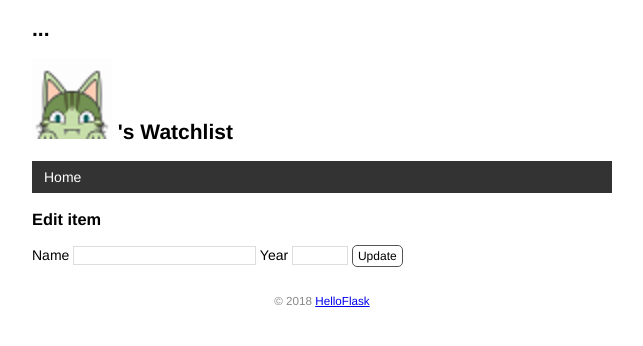
After one commit to Kerwin426/pyhonwatchlist, a Flask app: template templates/edit.html in a window 1280 px wide. The commit adds this page. Shown: the top 346 px of the page, without its empty margins (318-961 px from the left). Run offline with Flask 3, Linux system fonts and the light colour scheme; the template is opened without the code that fills it, so the values that code supplies are empty.

Commit message:
Create, edit and delete item by form

```diff
--- a/app.py
+++ b/app.py
@@ -1,4 +1,4 @@
-from flask import Flask,url_for,render_template
+from flask import Flask,url_for,render_template,request,redirect,flash
 from markupsafe import escape
 from flask_sqlalchemy import SQLAlchemy
 import os
@@ -14,6 +14,7 @@ else:
 app = Flask(__name__)
 app.config['SQLALCHEMY_DATABASE_URI'] = prefix + os.path.join(app.root_path, 'data.db')
 app.config['SQLALCHEMY_TRACK_MODIFICATIONS'] = False # 关闭对模型修改的监控
+app.config['SECRET_KEY'] = 'dev'  # 等同于 app.secret_key = 'dev'
 db = SQLAlchemy(app)# 初始化扩展，传入创建的 Flask 实例app
 
 
@@ -24,10 +25,49 @@ def inject_user():
     user = User.query.first()
     return dict(user=user)
 
-@app.route('/')
+@app.route('/',methods=['GET', 'POST'])
 def index():
+    if request.method == 'POST':
+        title = request.form['title']
+        year = request.form['year']
+        if not title or not year or len(year) > 4 or len(title) > 60:
+            flash('Invalid input.')
+            return redirect(url_for('index'))
+        movie = Movie(title=title, year=year)
+        db.session.add(movie)
+        db.session.commit()
+        flash('Item created.')
+        return redirect(url_for('index'))
     movies = Movie.query.all()
     return render_template('index.html',  movies=movies)
+
+@app.route('/movie/edit/<int:movie_id>', methods=['GET', 'POST'])
+def edit(movie_id):
+    movie = Movie.query.get_or_404(movie_id)
+
+    if request.method == 'POST':  # 处理编辑表单的提交请求
+        title = request.form['title']
+        year = request.form['year']
+
+        if not title or not year or len(year) != 4 or len(title) > 60:
+            flash('Invalid input.')
+            return redirect(url_for('edit', movie_id=movie_id))  # 重定向回对应的编辑页面
+
+        movie.title = title  # 更新标题
+        movie.year = year  # 更新年份
+        db.session.commit()  # 提交数据库会话
+        flash('Item updated.')
+        return redirect(url_for('index'))  # 重定向回主页
+
+    return render_template('edit.html', movie=movie)  # 传入被编辑的电影记录
+
+@app.route('/movie/delete/<int:movie_id>', methods=['POST'])  # 限定只接受 POST 请求
+def delete(movie_id):
+    movie = Movie.query.get_or_404(movie_id)  # 获取电影记录
+    db.session.delete(movie)  # 删除对应的记录
+    db.session.commit()  # 提交数据库会话
+    flash('Item deleted.')
+    return redirect(url_for('index'))  # 重定向回主页
 
 # 返回渲染好的错误模板
 @app.errorhandler(404)
@@ -89,30 +129,3 @@ def forge():
 
     db.session.commit()
     click.echo('Done.')
-# @app.route('/user/<name>')
-# def user_page(name):
-#     return f'User {escape(name)}'
-
-# @app.route('/test')
-# def test_url_for():
-#     # 下面的print是会在终端打印的
-#     print(url_for('hello')) # 生成URL
-#     print(url_for('user_page',name='greyli')) # 生成URL
-#     print(url_for('user_page',name='peter')) # 生成URL
-#     print(url_for('test_url_for')) # 生成URL
-#     print(url_for('test_url_for',num=2)) # 生成URL
-#     return 'This is a test page'
-
-# name = 'Kerwin Gu'
-# movies = [
-#     {'title': 'My Neighbor Totoro', 'year': '1988'},
-#     {'title': 'Dead Poets Society', 'year': '1989'},
-#     {'title': 'A Perfect World', 'year': '1993'},
-#     {'title': 'Leon', 'year': '1994'},
-#     {'title': 'Mahjong', 'year': '1996'},
-#     {'title': 'Swallowtail Butterfly', 'year': '1996'},
-#     {'title': 'King of Comedy', 'year': '1999'},
-#     {'title': 'Devils on the Doorstep', 'year': '1999'},
-#     {'title': 'WALL-E', 'year': '2008'},
-#     {'title': 'The Pork of Music', 'year': '2012'},
-# ]
--- a/static/style.css
+++ b/static/style.css
@@ -83,3 +83,46 @@ nav li a:hover {
     border-radius: 5px;
     padding: 3px 5px;
 }
+/* 覆盖某些浏览器对 input 元素定义的字体 */
+input[type=submit] {
+    font-family: inherit;
+}
+
+input[type=text] {
+    border: 1px solid #ddd;
+}
+
+input[name=year] {
+    width: 50px;
+}
+
+.btn {
+    font-size: 12px;
+    padding: 3px 5px;
+    text-decoration: none;
+    cursor: pointer;
+    background-color: white;
+    color: black;
+    border: 1px solid #555555;
+    border-radius: 5px;
+}
+
+.btn:hover {
+    text-decoration: none;
+    background-color: black;
+    color: white;
+    border: 1px solid black;
+}
+.alert {
+    position: relative;
+    padding: 7px;
+    margin: 7px 0;
+    border: 1px solid transparent;
+    color: #004085;
+    background-color: #cce5ff;
+    border-color: #b8daff;
+    border-radius: 5px;
+}
+.inline-form {
+    display: inline;
+}
--- a/templates/base.html
+++ b/templates/base.html
@@ -2,16 +2,29 @@
 <html lang="en">
   <head>
     {% block head %}
-    <meta charset="utf-8">
-    <meta name="viewport" content="width=device-width, initial-scale=1.0">
+    <meta charset="utf-8" />
+    <meta name="viewport" content="width=device-width, initial-scale=1.0" />
     <title>{{ user.name }}'s Watchlist</title>
-    <link rel="icon" href="{{ url_for('static', filename='虹夏.gif') }}">
-    <link rel="stylesheet" href="{{ url_for('static', filename='style.css') }}" type="text/css">
+    <link rel="icon" href="{{ url_for('static', filename='虹夏.gif') }}" />
+    <link
+      rel="stylesheet"
+      href="{{ url_for('static', filename='style.css') }}"
+      type="text/css"
+    />
     {% endblock %}
   </head>
   <body>
+    <!-- 插入到页面标题上方 -->
+    {% for message in get_flashed_messages() %}
+    <div class="alert">{{ message }}</div>
+    {% endfor %}
+    <h2>...</h2>
     <h2>
-        <img alt="Avatar" class="avatar" src="{{ url_for('static', filename='images/avatar.png') }}">
+      <img
+        alt="Avatar"
+        class="avatar"
+        src="{{ url_for('static', filename='images/avatar.png') }}"
+      />
       {{ user.name }}'s Watchlist
     </h2>
     <nav>
@@ -21,7 +34,10 @@
     </nav>
     {% block content %}{% endblock %}
     <footer>
-        <small>&copy; 2018 <a href="http://helloflask.com/book/3">HelloFlask</a></small>
+      <small
+        >&copy; 2018
+        <a href="http://helloflask.com/book/3">HelloFlask</a></small
+      >
     </footer>
   </body>
 </html>
--- /dev/null
+++ b/templates/edit.html
@@ -0,0 +1,10 @@
+{% extends 'base.html' %}
+
+{% block content %}
+<h3>Edit item</h3>
+<form method="post">
+    Name <input type="text" name="title" autocomplete="off" required value="{{ movie.title }}">
+    Year <input type="text" name="year" autocomplete="off" required value="{{ movie.year }}">
+    <input class="btn" type="submit" name="submit" value="Update">
+</form>
+{% endblock %}
```
Also changed, not shown: templates/index.html (+9 -0 lines). Lines whose indentation alone changed are shown as unchanged.
